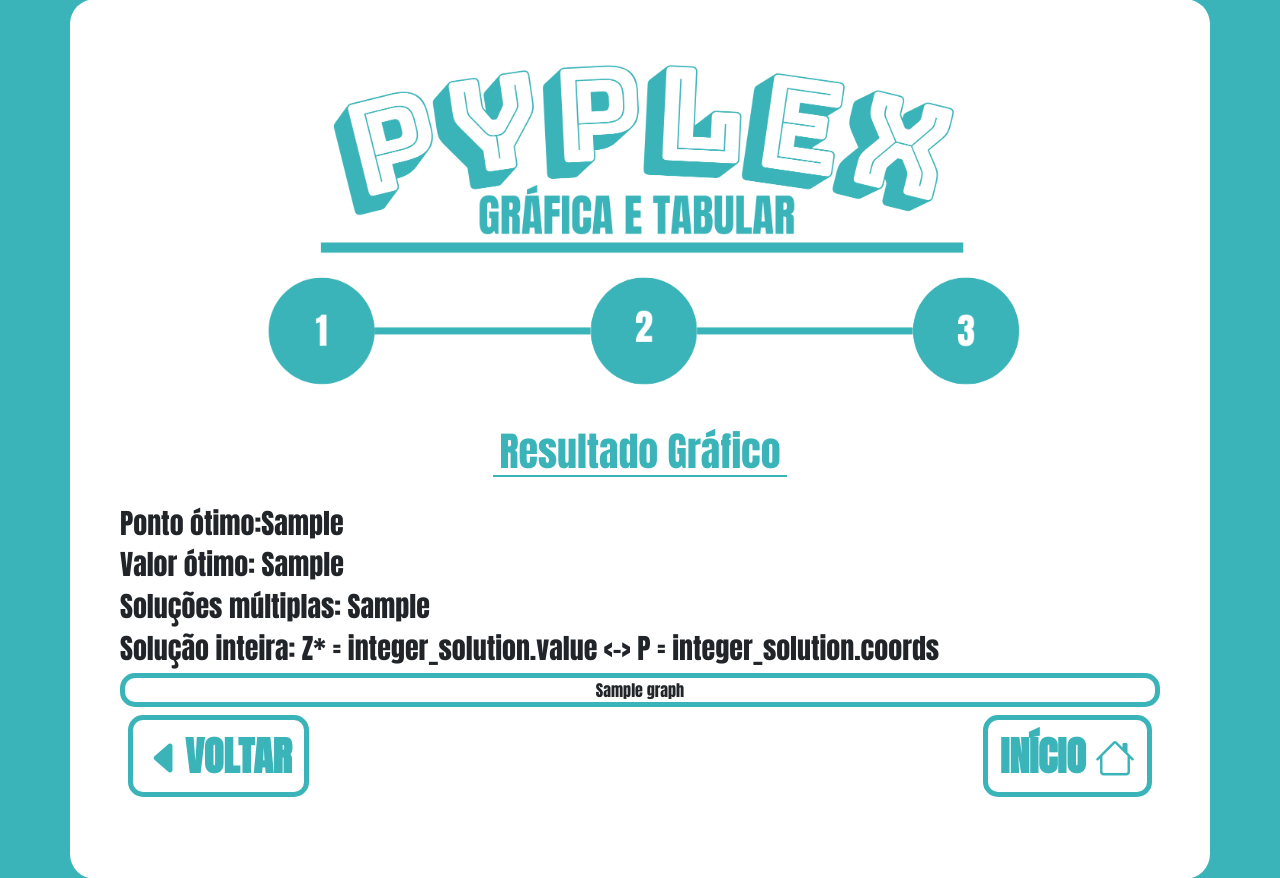
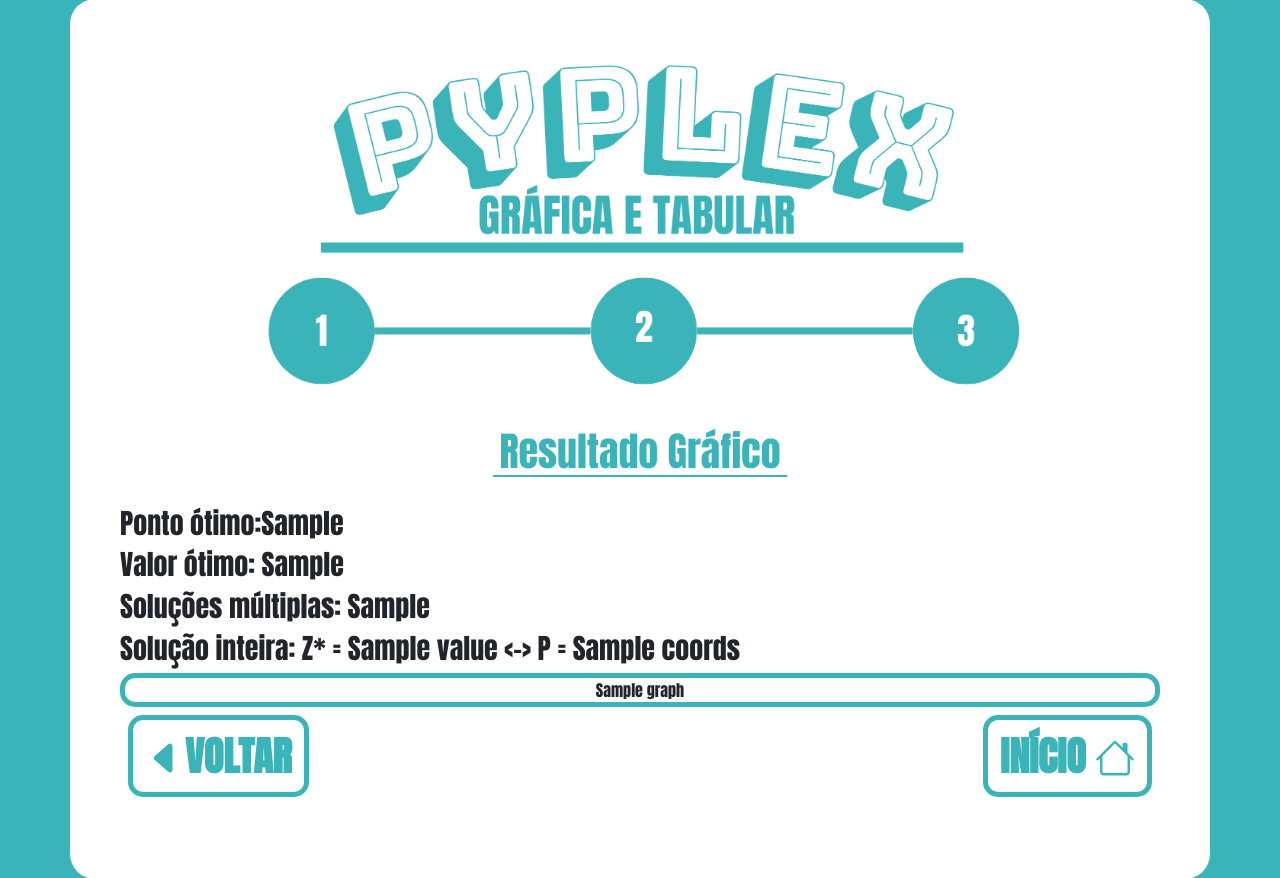
Before and after one commit to gustaoliv/PyPlex, a Django app: template templates/resultado_grafico.html in a window 1280 px wide. Shown: the part 51-929 px from the top of the page. Run offline with Django 4.2, Linux system fonts and the light colour scheme; the template is opened without the code that fills it: most values are stand-ins (such as "Sample title", 1, 10 or a date in 2020); some libraries are stand-ins or nearby versions.

Commit message:
Housekeeping

```diff
--- a/templates/resultado_grafico.html
+++ b/templates/resultado_grafico.html
@@ -14,7 +14,7 @@
             {% endif %}
 
             {% if integer_solution %}
-                <h3>Solução inteira: Z* = integer_solution.value <-> P = integer_solution.coords</h3>
+                <h3>Solução inteira: Z* = {{integer_solution.value}} <-> P = {{integer_solution.coords}}</h3>
             {% endif %}
 
         </div>
```
